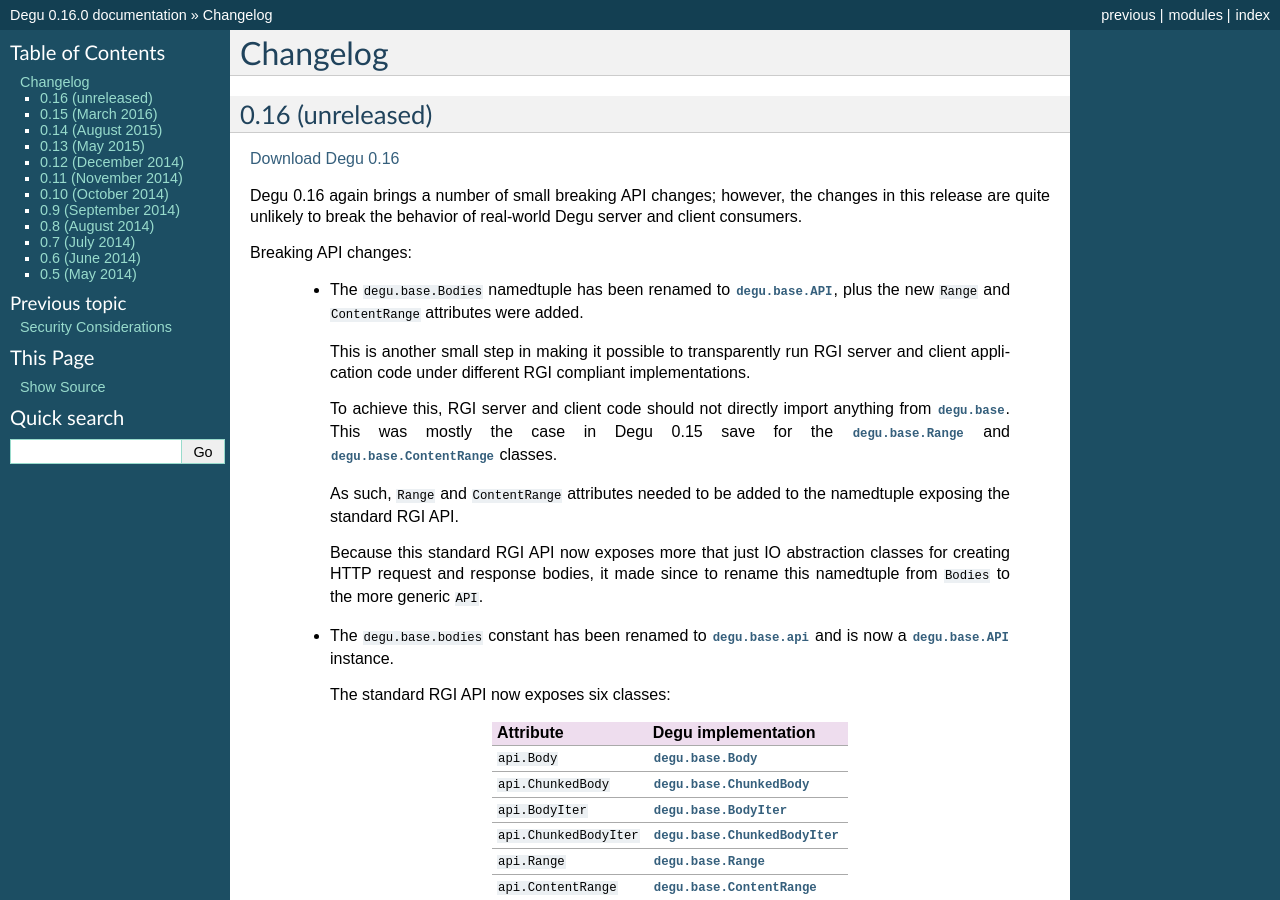
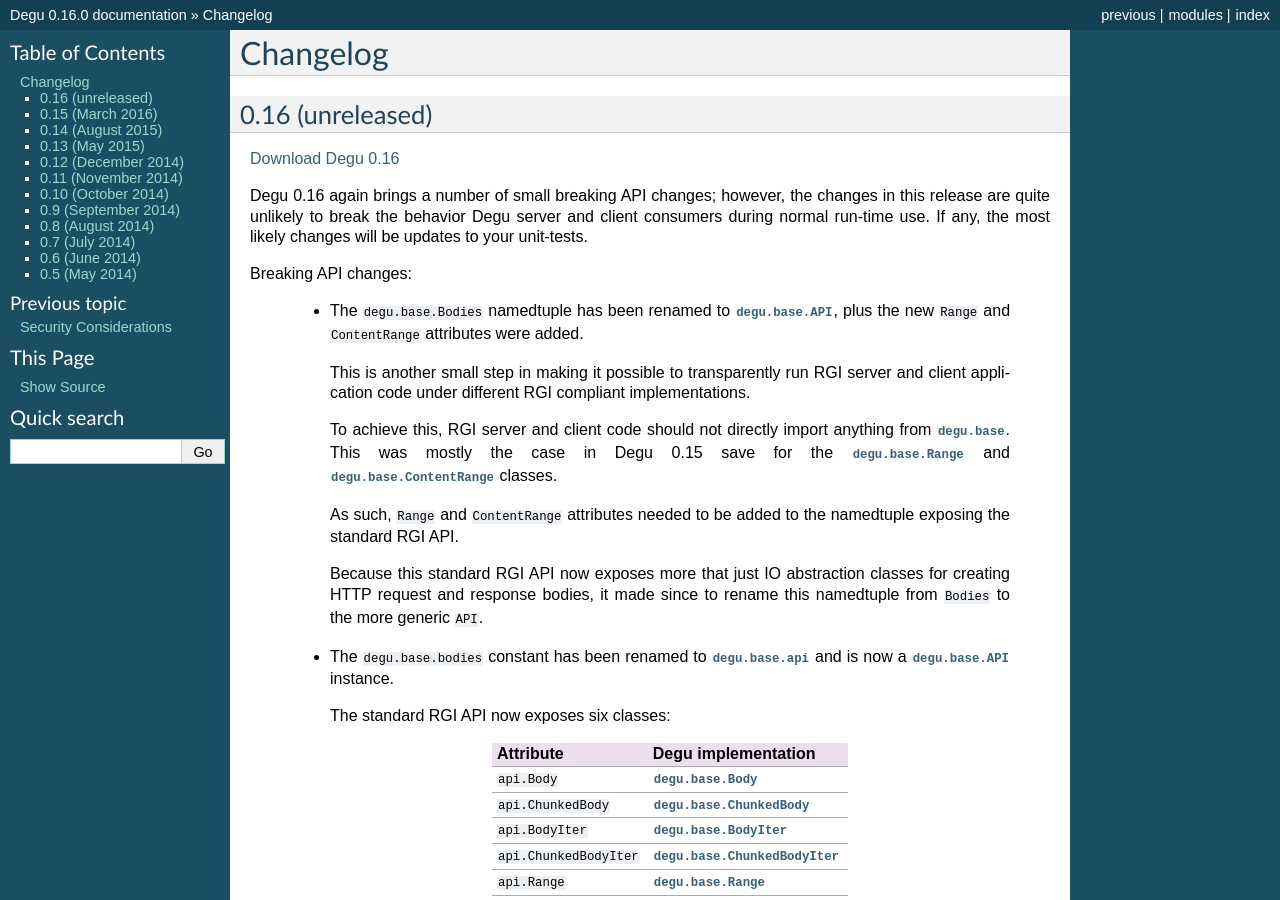
Before and after one commit to json420/degu, a Sphinx documentation site: the page built from doc/changelog.rst, in a window 1280 px wide and 900 px high. Built offline with Sphinx 7.4.7, drawn with Linux system fonts in a browser that asks for light colours; some of the changed text lies outside the part shown.

Commit message:
More changelog.rst updates, document module move of degu.misc.format_headers()

```diff
--- a/doc/changelog.rst
+++ b/doc/changelog.rst
@@ -10,8 +10,9 @@
 `Download Degu 0.16`_
 
 Degu 0.16 again brings a number of small breaking API changes; however, the
-changes in this release are quite unlikely to break the behavior of real-world
-Degu server and client consumers.
+changes in this release are quite unlikely to break the behavior Degu server and
+client consumers during normal run-time use.  If any, the most likely changes
+will be updates to your unit-tests.
 
 Breaking API changes:
 
@@ -136,6 +137,13 @@
         ...
         >>> my_router = RouterApp(my_appmap)
 
+    *   The ``format_headers()`` function was moved from the :mod:`degu.base`
+        module to :func:`degu.misc.format_headers()`.
+
+        As this function should never be needed by Degu server and client
+        applications during normal run-time use, it didn't belong in
+        :mod:`degu.base`, is properly placed in :mod:`degu.misc`.
+
     *   The *base_headers* argument provided to the
         :class:`degu.client.Connection` constructor now must be a ``tuple`` of
         ``(key,value)`` pairs instead of a ``dict``.
--- a/doc/degu.misc.rst
+++ b/doc/degu.misc.rst
@@ -401,6 +401,10 @@
 
     Format headers for use as the input to :func:`parse_headers()`.
 
+    .. versionchanged:: 0.16
+        This function was moved to the :mod:`degu.base` module to the
+        :mod:`degu.misc` module.
+
     Note this is just a simple convenience function and isn't actually what the
     real Degu backend uses.  In particular, this function does no validation on
     the header keys, whereas the real backend requires that all keys be lower
```
